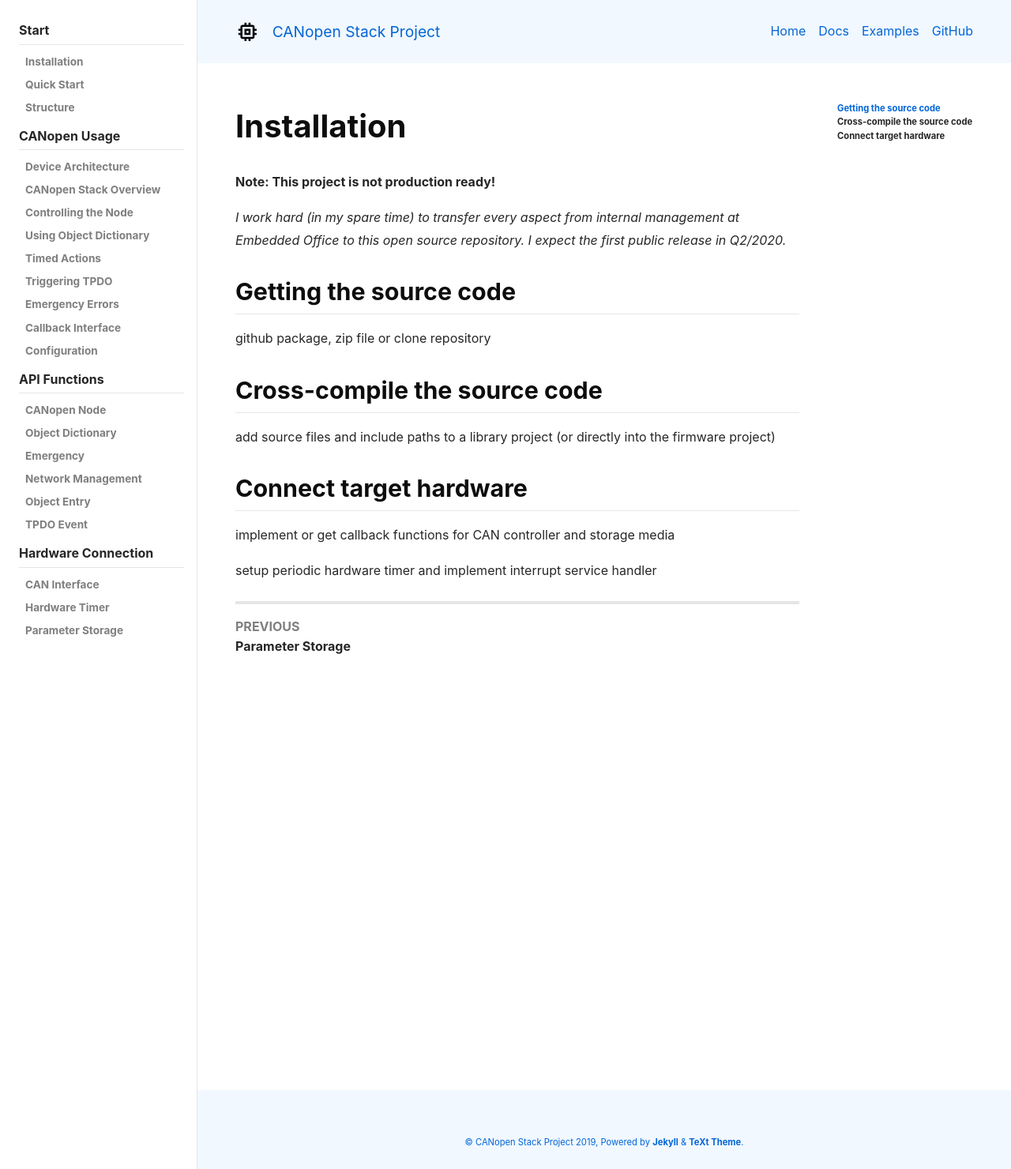
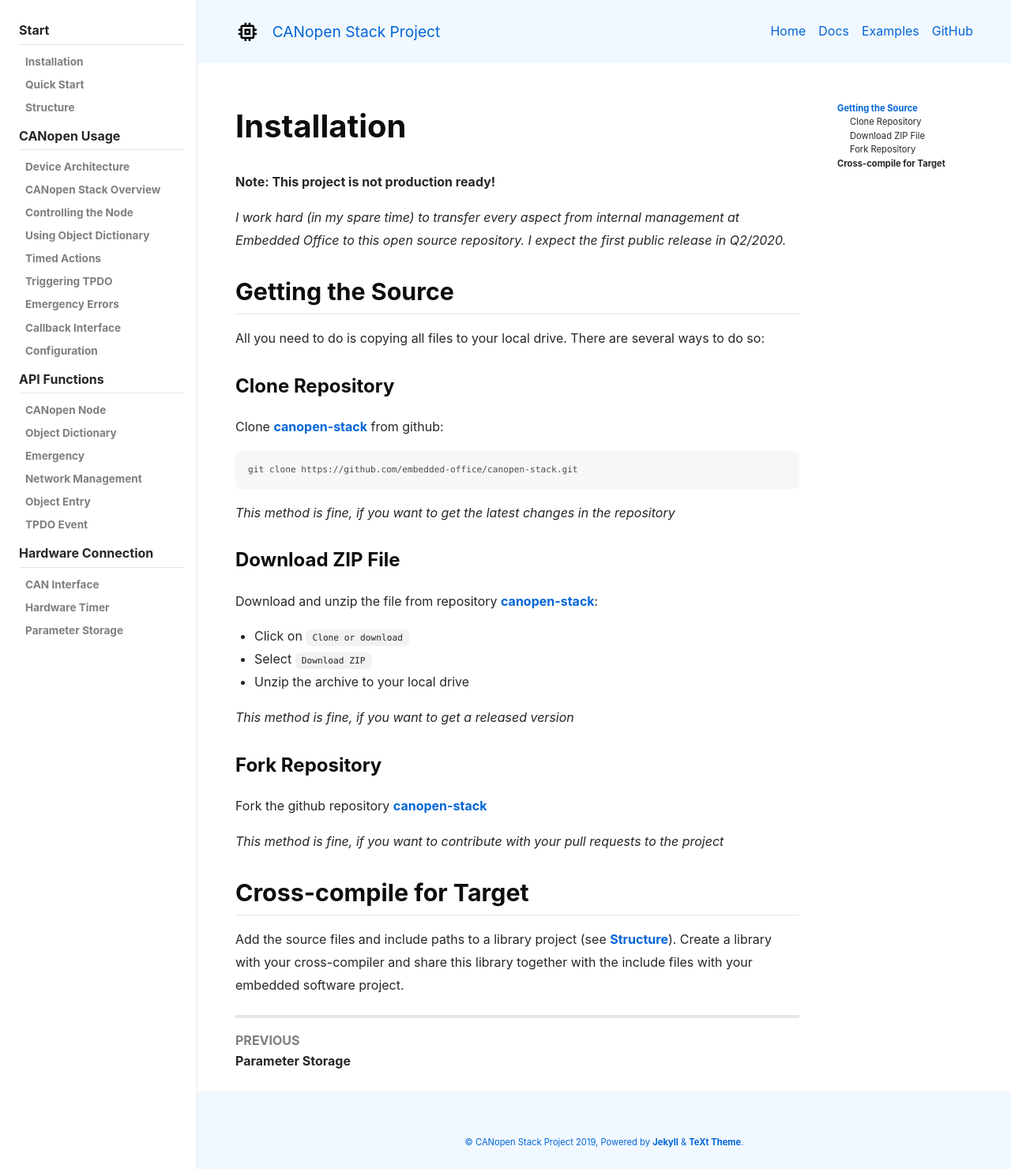
Before and after one commit to embedded-office/canopen-stack, a Jekyll site: the page built from docs/docs/start/installation.md, in a window 1280 px wide. Shown: the whole page at 79% size. Built offline with Jekyll 4.4.1, drawn with Linux system fonts in a browser that asks for light colours; nearby versions of some CDN libraries.

Commit message:
add simple installation instructions

````diff
--- a/docs/docs/start/installation.md
+++ b/docs/docs/start/installation.md
@@ -11,16 +11,38 @@ aside:
 
 *I work hard (in my spare time) to transfer every aspect from internal management at Embedded Office to this open source repository. I expect the first public release in Q2/2020.*
 
-## Getting the source code
 
-github package, zip file or clone repository
+## Getting the Source
 
-## Cross-compile the source code
+All you need to do is copying all files to your local drive. There are several ways to do so:
 
-add source files and include paths to a library project (or directly into the firmware project)
+### Clone Repository
 
-## Connect target hardware
+Clone [canopen-stack](https://github.com/embedded-office/canopen-stack) from github:
 
-implement or get callback functions for CAN controller and storage media
+```
+git clone https://github.com/embedded-office/canopen-stack.git
+```
 
-setup periodic hardware timer and implement interrupt service handler
+*This method is fine, if you want to get the latest changes in the repository*
+
+### Download ZIP File
+
+Download and unzip the file from repository [canopen-stack](https://github.com/embedded-office/canopen-stack):
+
+- Click on `Clone or download`
+- Select `Download ZIP`
+- Unzip the archive to your local drive
+
+*This method is fine, if you want to get a released version*
+
+### Fork Repository
+
+Fork the github repository [canopen-stack](https://github.com/embedded-office/canopen-stack)
+
+*This method is fine, if you want to contribute with your pull requests to the project*
+
+
+## Cross-compile for Target
+
+Add the source files and include paths to a library project (see [Structure](/docs/start/structure)). Create a library with your cross-compiler and share this library together with the include files with your embedded software project.
````
